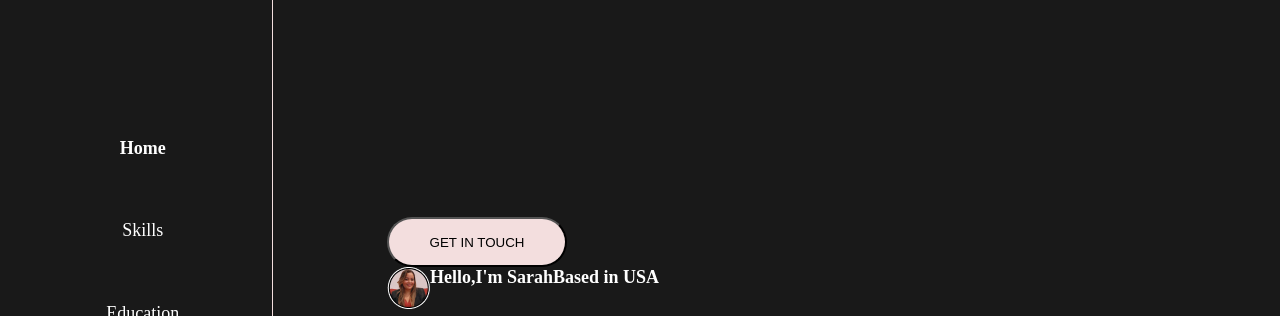
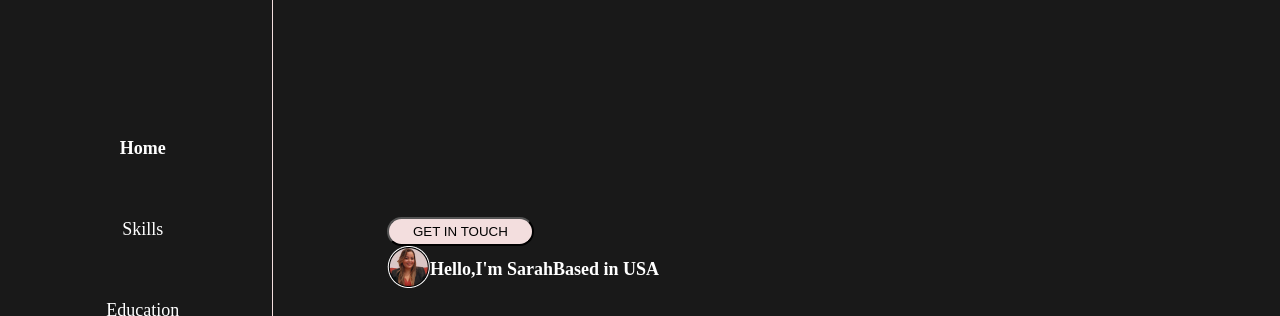
Before and after one commit to ronakkr/paid-project-1, a plain HTML site: page index.html in a window 1280 px wide. Shown: the top 316 px of the page. Drawn offline with Linux system fonts and the light colour scheme.

Commit message:
Refactor user details section in index.html and style.css

```diff
--- a/index.html
+++ b/index.html
@@ -23,10 +23,12 @@
       <div class="container_two">
         <div class="main_container">
           <button class="secondbutton">GET IN TOUCH</button>
-          <div class="groupone">
-            <div class="itemone"><img src="image/Ellipse 1.png" alt="" /></div>
-            <div class="texttone"><p class="bold">Hello,I'm Sarah</p></div>
-            <div class="texttwo"><p class="bold">Based in USA</p></div>
+          <div class="user_details">
+            <div class="user_image">
+              <img src="image/Ellipse 1.png" alt="" />
+            </div>
+            <p class="bold">Hello,I'm Sarah</p>
+            <p class="bold">Based in USA</p>
           </div>
           <p class="sentone">SARAH DOB</p>
           <p>My Skills & Experience</p>
--- a/style.css
+++ b/style.css
@@ -32,6 +32,12 @@ h4 {
 p {
   font-size: 16px;
   font-family: var(--font1);
+}
+
+button {
+  background-color: #f3dede;
+  border-radius: 100px;
+  padding: 5px 24px;
 }
 .hero {
   background-color: #191919;
@@ -73,11 +79,7 @@ p {
   width: 0.5px;
   margin-left: 89px;
 }
-.groupone {
-  display: flex;
-  justify-items: center;
-  margin-bottom: 18px;
-}
+
 .main_container {
   margin-top: 217px;
   margin-left: 110px;
@@ -88,12 +90,7 @@ p {
   margin-top: 28px;
   margin-bottom: 23px;
 }
-.secondbutton {
-  background-color: #f3dede;
-  border-radius: 100px;
-  width: 180px;
-  height: 50px;
-}
+
 .black {
   color: black;
   font-size: 18px;
@@ -104,3 +101,16 @@ p {
   font-weight: bold;
   color: black;
 }
+
+.user_details {
+  display: flex;
+  align-items: center;
+  margin-bottom: 18px;
+}
+
+.user_details p {
+  font-weight: bold;
+}
+
+.user_image {
+}
```
